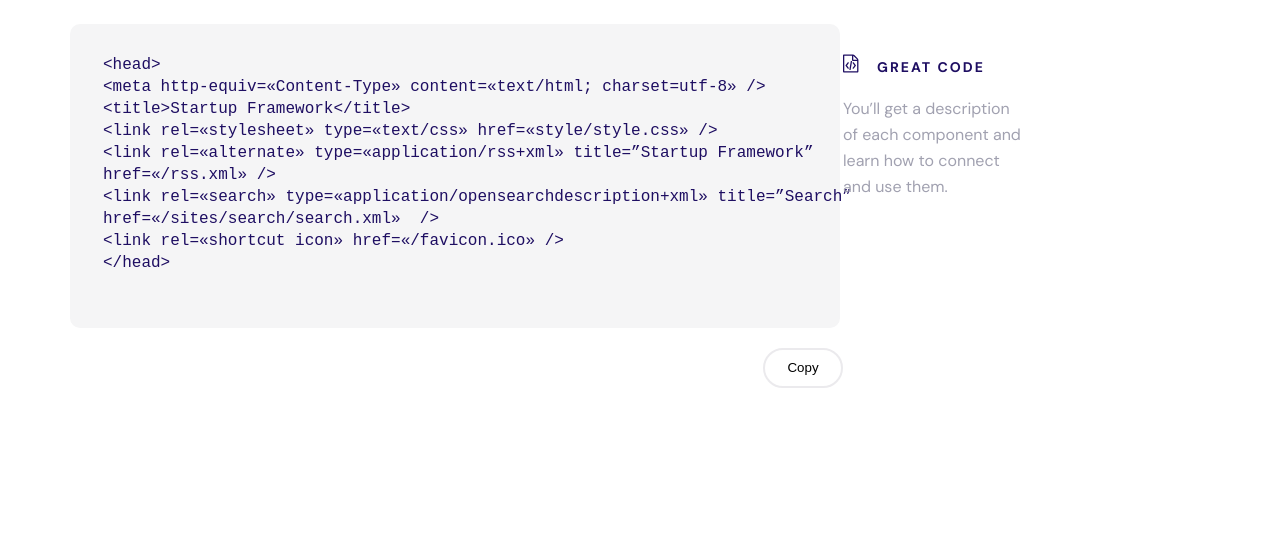
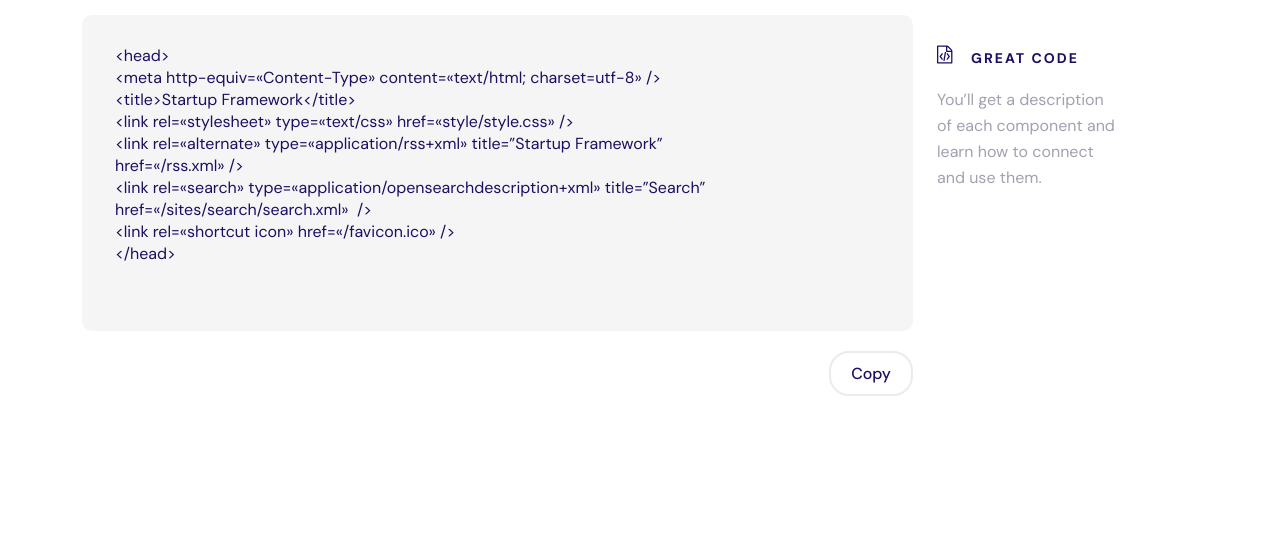
Before and after one commit to Pankajsharma520/Project-7, a plain HTML site: page index.html in a window 1280 px wide. Shown: the part 241-800 px from the top of the page. Drawn offline with Linux system fonts and the light colour scheme.

Commit message:
Update style.css

```diff
--- a/assets/css/style.css
+++ b/assets/css/style.css
@@ -7,10 +7,11 @@
     text-decoration: none;
     box-sizing: border-box;
     list-style: none;
+    font-family: "DM Sans", sans-serif;
 }
 
 section {
-    height: 100vh;
+    min-height: 100vh;
     display: flex;
     justify-content: center;
     align-content: center;
@@ -56,24 +57,17 @@ section {
     padding-right: 12px;
 }
 
-.col-9 {
-    width: 75%;
-    padding-left: 12px;
-    padding-right: 12px;
-}
 
 .card1 {
     background-color: #F5F5F6;
     padding: 30px 39px 44px 33px;
-    max-width: 770px;
-    max-height: 304px;
+    overflow: auto;
     border-radius: 10px;
 
 }
 
 .heading {
     color: #1E0E62;
-    font-family: "DM Sans", sans-serif;
     font-size: 42px;
     line-height: 52px;
     letter-spacing: -0.4000000059604645px;
@@ -84,7 +78,7 @@ section {
 
 .text {
     color: #1E0E62;
-    font-family: Inconsolata;
+    font-family: "Inconsolata",sans-serif;
     font-size: 16px;
     line-height: 22px;
 
@@ -96,7 +90,6 @@ section {
 
 .title {
     margin-left: 18px;
-    font-family: "DM Sans", sans-serif;
     font-size: 14px;
     line-height: 26px;
     letter-spacing: 2px;
@@ -104,39 +97,51 @@ section {
     font-weight: 700;
 }
 
-.para {
-    margin-top: 16px;
-}
-
 .card2 {
-    max-width: 200px;
     margin-top: 30.2px;
 }
 
 .para {
     max-width: 185px;
-    font-family: "DM Sans", sans-serif;
     line-height: 26px;
     color: #A1A1B0;
+    margin-top: 16px;
 }
 
 button {
-    margin-left: 693px;
     margin-top: 20px;
-    width: 80px;
-    height: 40px;
     border-radius: 20px;
     background-color: #FFFFFF;
     border: 2px solid #EBEAED;
-
-
-}
-
-.btn {
-    font-family: "DM Sans", sans-serif;
+    cursor: pointer;
     font-size: 16px;
     font-weight: 500;
     color: #1E0E62;
+    padding: 10px 20px;
+    float: right;
+}
+
+/* =====================================Responsive code======================================= */
 
 
+.col-12{
+    width: 100%;
+    padding-left: 12px;
+    padding-right: 12px;
 }
+
+@media (min-width:992px) {
+    .col-lg-3{
+        width: 25%;
+        padding-left: 12px;
+        padding-right: 12px;
+    }
+}
+
+@media (min-width:992px) {
+    .col-lg-9 {
+        width: 75%;
+        padding-left: 12px;
+        padding-right: 12px;
+    }
+}
```
